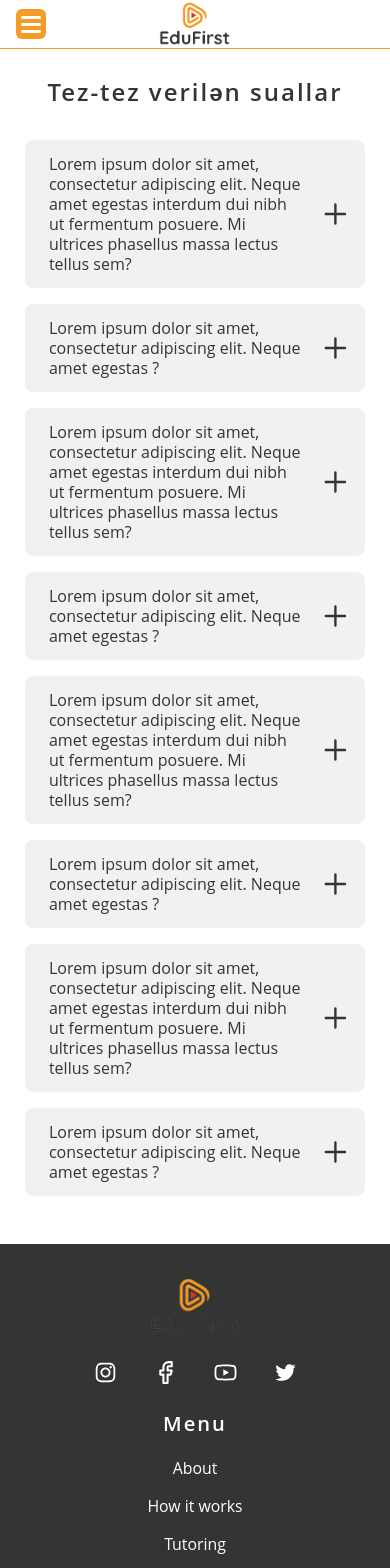
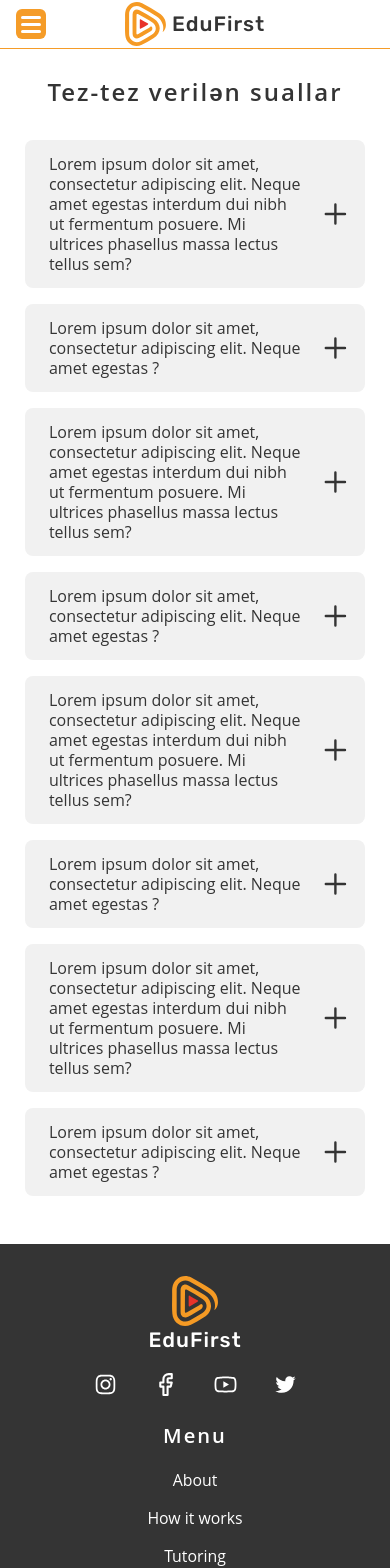
Before and after one commit to ilgar002/edufirst, a React (Create React App) app: page /questions in a window 390 px wide. Shown: the top 1568 px of the page. Built offline with nearby package versions, Linux system fonts and the light colour scheme.

Commit message:
/improvements

```diff
--- a/src/components/Footer/Footer.js
+++ b/src/components/Footer/Footer.js
@@ -62,8 +62,8 @@ const Footer = () => {
               <li>
                 <img src={Call} alt="call" />
                 <div>
-                  <a href="/">050 605 59 98</a>
-                  <a href="/">055 529 61 76</a>
+                  <a href="tel:050-605-5998">050 605 59 98</a>
+                  <a href="tel:055-529-6176">055 529 61 76</a>
                 </div>
               </li>
             </ul>
--- a/src/components/Footer/Footer.scss
+++ b/src/components/Footer/Footer.scss
@@ -13,6 +13,16 @@ footer {
         display: flex;
         flex-direction: column;
         gap: 30px;
+        .logo-container {
+          flex-direction: column;
+          gap: 2px;
+          .logo {
+            height: 50px;
+          }
+          .logo-title {
+            color: #fff;
+          }
+        }
         .title {
           font-weight: 600;
           font-size: 1.4em;
@@ -91,6 +101,9 @@ footer {
         .box {
           width: 48%;
           gap: 20px;
+          .logo-container {
+            align-self: flex-start;
+          }
         }
       }
     }
@@ -143,6 +156,9 @@ footer {
               }
             }
           }
+          .logo-container {
+            align-self: center;
+          }
         }
       }
     }
--- a/src/components/Header/Header.scss
+++ b/src/components/Header/Header.scss
@@ -5,12 +5,22 @@ header {
     display: flex;
     align-items: center;
     justify-content: space-between;
+    padding: 3px 16px;
     .slogan {
-      font-size: 2rem;
+      font-size: 2.2rem;
       color: $clr-primary;
       font-family: "Alex Brush", cursive;
       font-weight: 600;
       letter-spacing: 3px;
+    }
+  }
+}
+@media (max-width: 992px) {
+  header {
+    .caption {
+      .slogan {
+        font-size: 2rem;
+      }
     }
   }
 }
@@ -23,7 +33,6 @@ header {
     align-items: center;
     .caption {
       order: 1;
-      position: static;
       .slogan {
         display: none;
       }
--- a/src/components/Logo/Logo.js
+++ b/src/components/Logo/Logo.js
@@ -1,11 +1,12 @@
 import React from "react";
 import { Link } from "react-router-dom";
-import LogoImg from "../../images/edufirst-logo.png";
+import LogoImg from "../../images/edufirst-logo.svg";
 import "./Logo.scss";
 const Logo = () => {
   return (
     <Link to="/" className="logo-container">
       <img src={LogoImg} className="logo" alt="logo"></img>
+      <span className="logo-title">EduFirst</span>
     </Link>
   );
 };
--- a/src/components/Logo/Logo.scss
+++ b/src/components/Logo/Logo.scss
@@ -1,13 +1,26 @@
-.logo {
-  width: 100px;
-  height: 60px;
-  object-fit: cover;
+@import "../../scss/variables.scss";
+.logo-container {
+  display: flex;
+  align-items: center;
+  gap: 6px;
+  .logo {
+    height: 60px;
+    object-fit: cover;
+  }
+  .logo-title {
+    color: $clr-primary-text;
+    font-size: 1.5rem;
+    letter-spacing: 1px;
+    font-family: "Rubik", sans-serif;
+    font-weight: 500;
+  }
 }
+
 @media (max-width: 768px) {
   header {
+    position: relative;
     a.logo-container {
       height: 44px;
-      width: 80px;
       position: absolute;
       left: 50%;
       transform: translateX(-50%);
@@ -17,4 +30,16 @@
       }
     }
   }
+  .logo-container {
+    .logo-title {
+      font-size: 1.4rem;
+    }
+  }
 }
+@media (max-width: 576px) {
+  .logo-container {
+    .logo-title {
+      font-size: 1.3rem;
+    }
+  }
+}
--- /dev/null
+++ b/src/scss/fonts.scss
@@ -0,0 +1 @@
+@import url("https://fonts.googleapis.com/css2?family=Rubik:wght@300;400;500;600;700;800;900&display=swap");
--- a/src/scss/style.scss
+++ b/src/scss/style.scss
@@ -1,5 +1,6 @@
 @import "./reset.scss";
 @import "./variables.scss";
+@import "./fonts.scss";
 .container {
   max-width: 1200px;
   margin: 0 auto;
```
Also changed, not shown: src/images/edufirst-logo.png (deleted), src/images/edufirst-logo.svg (added).
